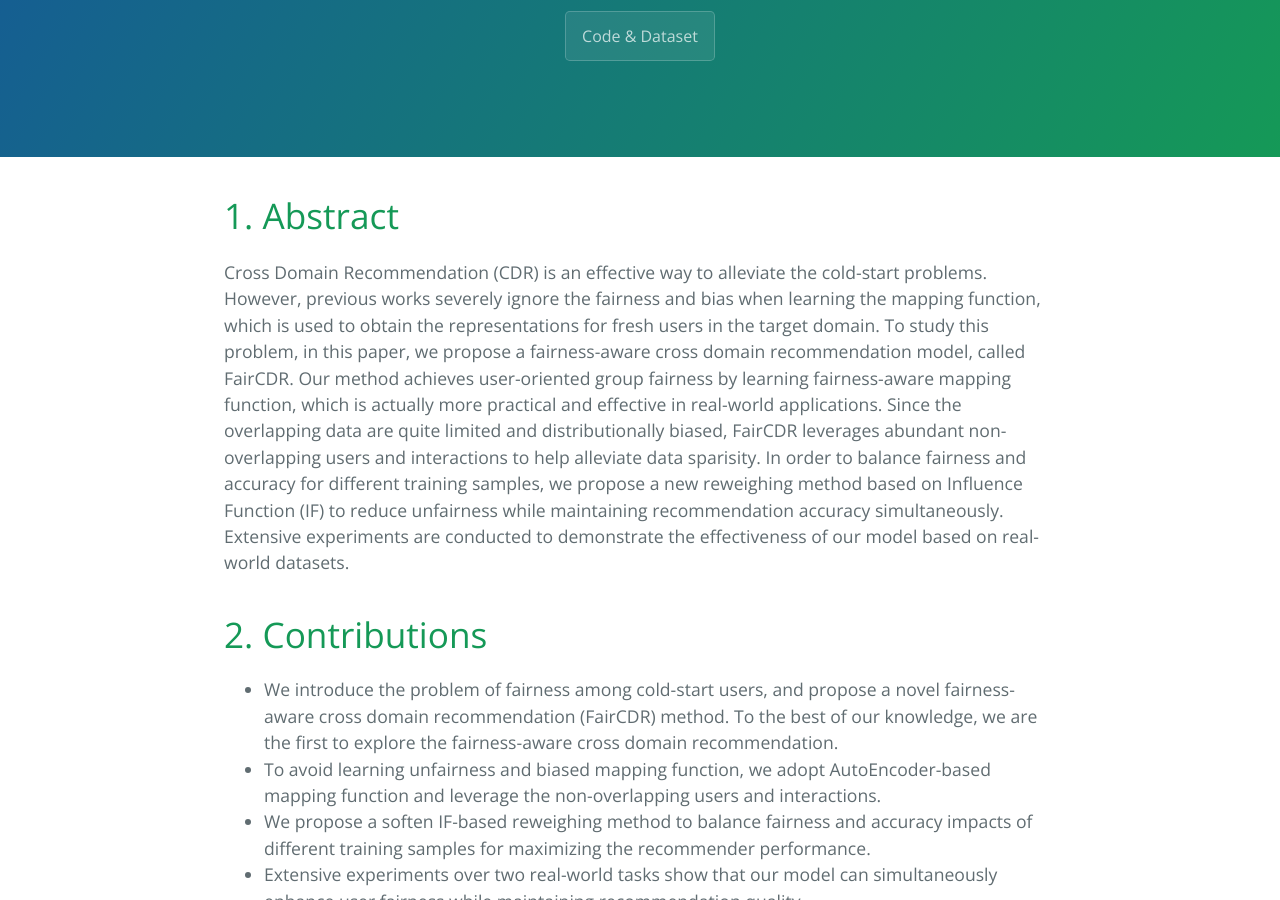
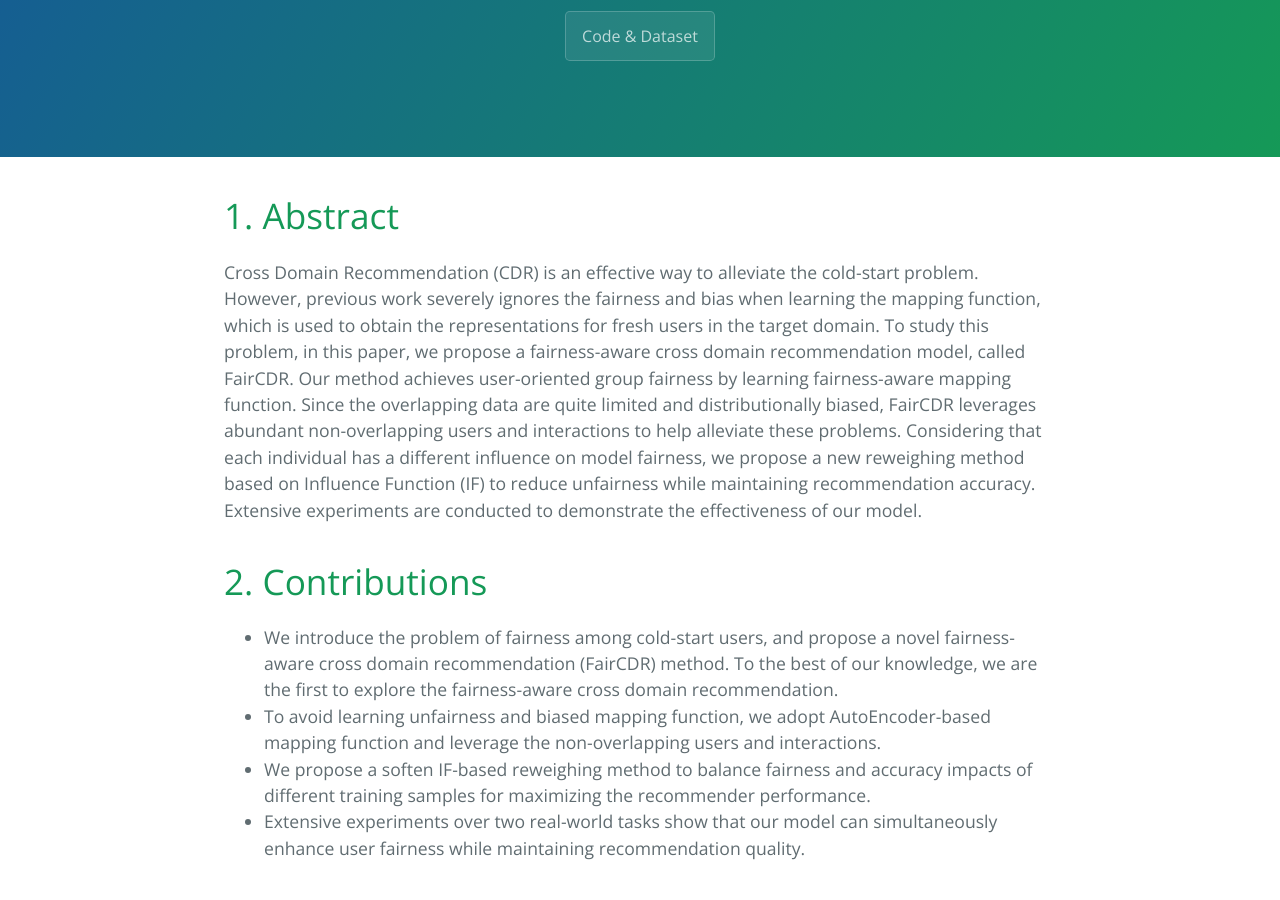
Before and after one commit to FairCDR/FairCDR, a Jekyll site: the page built from index.md, in a window 1280 px wide and 900 px high, scrolled down 304 px. Built offline with Jekyll 4.4.1, drawn with Linux system fonts in a browser that asks for light colours; our own code applies the rules of GitHub Pages for plain Markdown files.

Commit message:
Update index.md

```diff
--- a/index.md
+++ b/index.md
@@ -4,7 +4,7 @@ layout: default
 
 # 1. Abstract
 
-Cross Domain Recommendation (CDR) is an effective way to alleviate the cold-start problems. However, previous works severely ignore the fairness and bias when learning the mapping function, which is used to obtain the representations for fresh users in the target domain. To study this problem, in this paper, we propose a fairness-aware cross domain recommendation model, called FairCDR. Our method achieves user-oriented group fairness by learning fairness-aware mapping function, which is actually more practical and effective in real-world applications. Since the overlapping data are quite limited and distributionally biased, FairCDR leverages abundant non-overlapping users and interactions to help alleviate data sparisity. In order to balance fairness and accuracy for different training samples, we propose a new reweighing method based on Influence Function (IF) to reduce unfairness while maintaining recommendation accuracy simultaneously. Extensive experiments are conducted to demonstrate the effectiveness of our model based on real-world datasets.
+Cross Domain Recommendation (CDR) is an effective way to alleviate the cold-start problem. However, previous work severely ignores the fairness and bias when learning the mapping function, which is used to obtain the representations for fresh users in the target domain. To study this problem, in this paper, we propose a fairness-aware cross domain recommendation model, called FairCDR. Our method achieves user-oriented group fairness by learning fairness-aware mapping function. Since the overlapping data are quite limited and distributionally biased, FairCDR leverages abundant non-overlapping users and interactions to help alleviate these problems. Considering that each individual has a different influence on model fairness, we propose a new reweighing method based on Influence Function (IF) to reduce unfairness while maintaining recommendation accuracy. Extensive experiments are conducted to demonstrate the effectiveness of our model.
 
 # 2. Contributions
 
```
